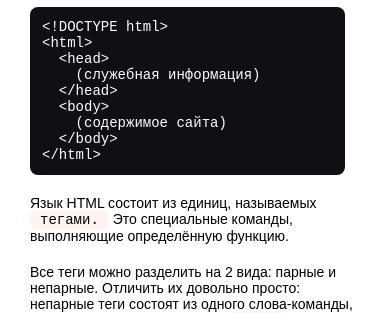
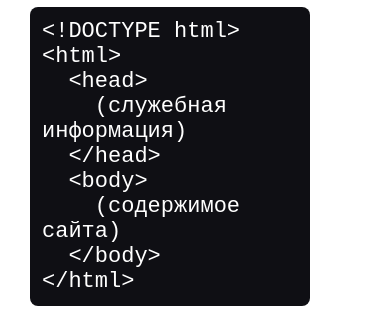
Before and after one commit to burn-user/webbasics, a plain HTML site: page index.html in a window 390 px wide. Shown: the part 518-831 px from the top of the page. Drawn offline with Linux system fonts and the light colour scheme.

Commit message:
update style
Edited font-size of .content-code

```diff
--- a/style/style.css
+++ b/style/style.css
@@ -224,8 +224,8 @@ li {
         font-size: 14px;
     }
     .content-code {
-        width: 90%;
-        font-size: 14px;
+        width: 80%;
+        font-size: 22px;
     }
     #practice-slider {
         width: 80%;
```
